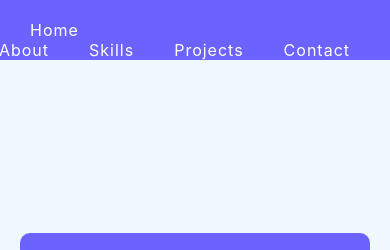
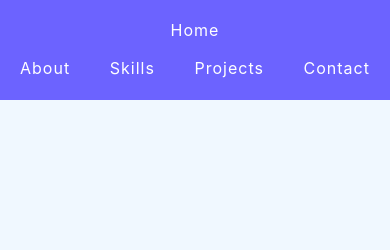
Before and after one commit to brianrat2000/SKV-portfolio, a plain HTML site: page index.html in a window 390 px wide. Shown: the top 250 px of the page. Drawn offline with Linux system fonts and the light colour scheme; a script that the page names is missing.

Commit message:
Lazy navbar

```diff
--- a/main.css
+++ b/main.css
@@ -205,6 +205,29 @@ footer {
 	margin-bottom: 5px;
 }
 
+@media all and (max-width: 500px) {
+	nav {
+		display: flex;
+		flex-wrap: wrap;
+	}
+	nav ul {
+		display: flex;
+		justify-content: space-between;
+		width: 100%;
+	}
+	nav ul li {
+		margin: 2.5px 0;
+	}
+	nav ul li a {
+		margin: 0;
+	}
+	.brand {
+		width: 100%;
+		text-align: center;
+		margin-bottom: 15px;
+	}
+}
+
 @media all and (max-width: 425px) {
 	.container:not(.info) {
 		grid-template-columns: repeat(auto-fit, minmax(320px, 1fr)) !important;
```
